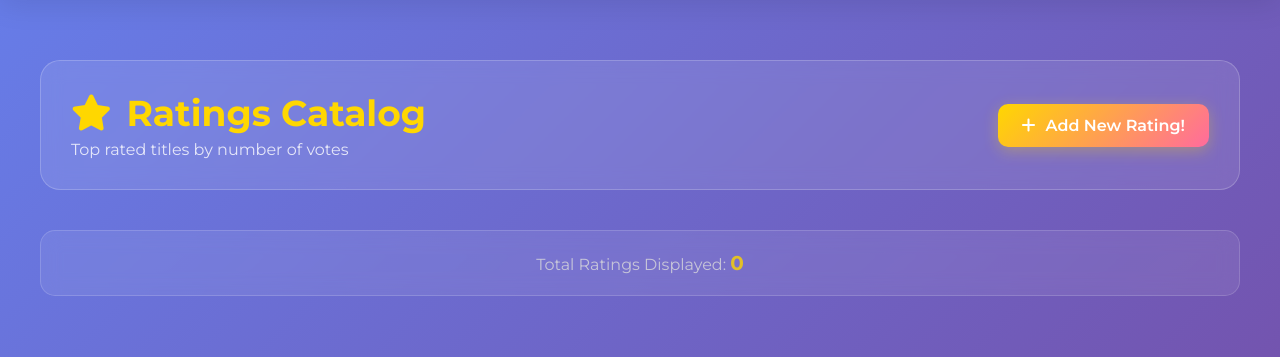
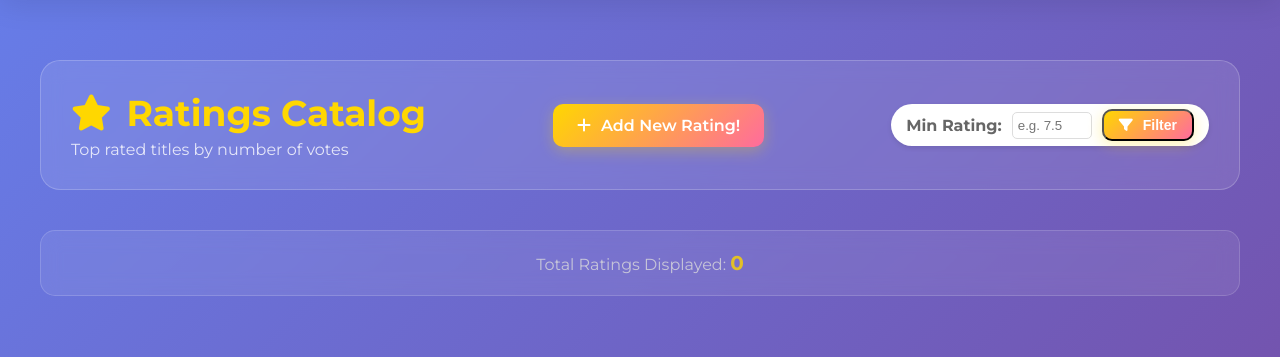
Before and after one commit to rabiaelifcelik/BLG-317E-Database-Project, a Flask app: page /ratingslist in a window 1280 px wide. Shown: the part 71-428 px from the top of the page. Run offline with Flask 3, Linux system fonts and the light colour scheme; data that the repository does not hold is empty.

Commit message:
filter function added for ratings_list.html

```diff
--- a/Templates/ratings_list.html
+++ b/Templates/ratings_list.html
@@ -16,6 +16,21 @@
                 <i class="fas fa-plus"></i>
                 <span>Add New Rating!</span>
             </a>
+            <form action="{{ url_for('ratings_list_page') }}" method="get" style="display: flex; gap: 10px; align-items: center; background: #fff; padding: 5px 15px; border-radius: 25px; box-shadow: 0 2px 5px rgba(0,0,0,0.1);">
+                <label for="min" style="color: #666; font-weight: bold;">Min Rating:</label>
+                <input type="number" name="min" id="min" step="0.1" min="0" max="10"
+                       value="{{ current_min if current_min else '' }}"
+                       placeholder="e.g. 7.5"
+                       style="width: 80px; padding: 5px; border: 1px solid #ddd; border-radius: 5px;">
+                <button type="submit" class="btn-add" style="background-color: #3498db; padding: 6px 15px; font-size: 14px;">
+                    <i class="fas fa-filter"></i> Filter
+                </button>
+                {% if current_min %}
+                <a href="{{ url_for('ratings_list_page') }}" style="color: #e74c3c; text-decoration: none; font-size: 14px;">
+                    <i class="fas fa-times"></i> Clear
+                </a>
+                {% endif %}
+            </form>
         </div>
 
         <div class="stats-bar" style="text-align: center; margin-bottom: 20px; color: #ddd; opacity: 0.8;">
@@ -39,7 +54,6 @@
 
                     <div class="info-row">
                         <span class="label">Total Votes:</span>
-                        <span class="value">{{ rating.num_votes }}</span>
                         <span class="value">{{ rating.num_votes }}</span>
                     </div>
                 </div>
```
